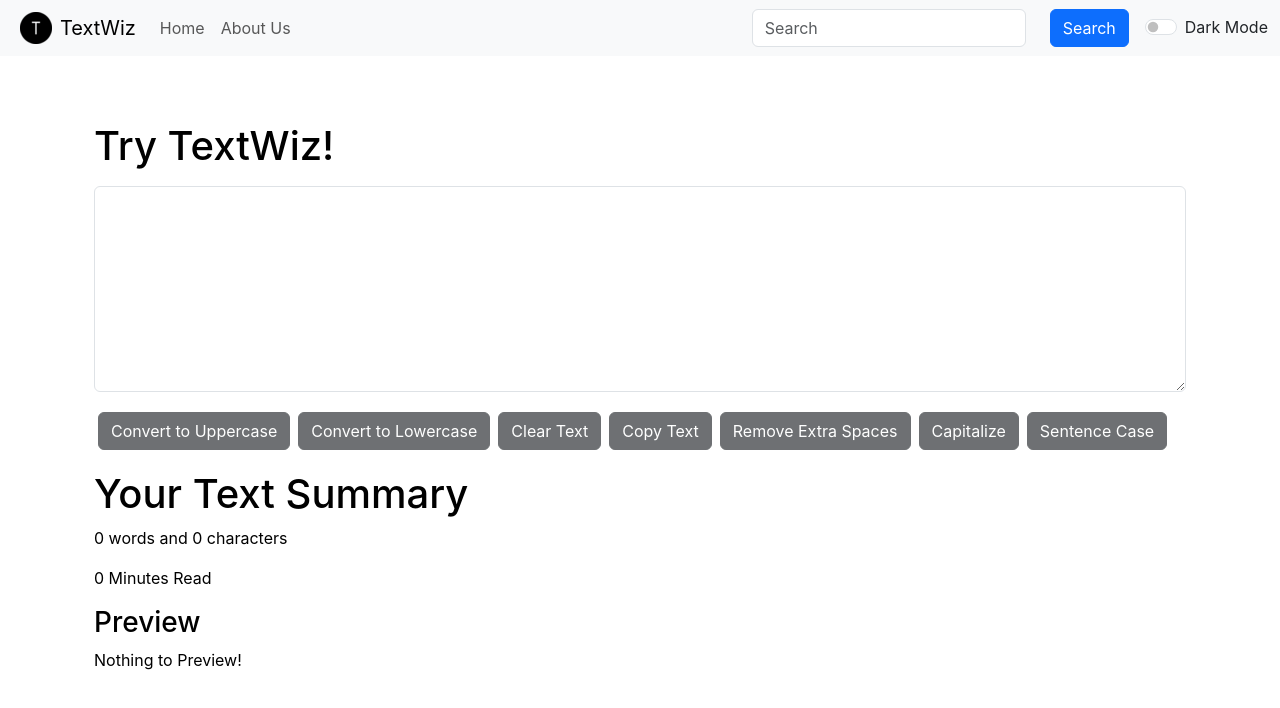
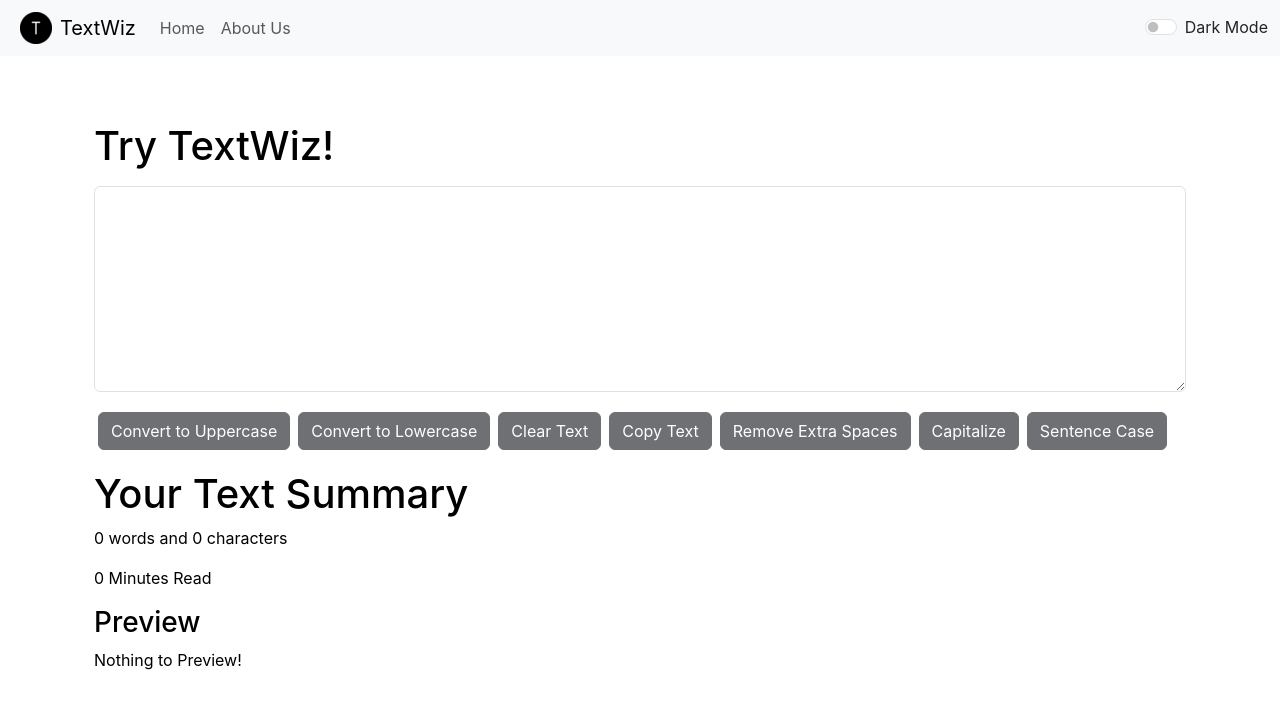
Before and after one commit to girijachachada/TextWiz, a React (Create React App) app: page / in a window 1280 px wide. Shown: the top 708 px of the page. Built offline with nearby package versions, Linux system fonts and the light colour scheme.

Commit message:
Final commit

```diff
--- a/src/components/Navbar.js
+++ b/src/components/Navbar.js
@@ -37,17 +37,6 @@
               </Link>
             </li>
           </ul>
-          <form className="d-flex" role="search">
-            <input
-              className="form-control me-2"
-              type="search"
-              placeholder="Search"
-              aria-label="Search"
-            />
-            <button className="btn btn-primary mx-3" type="submit">
-              Search
-            </button>
-          </form>
           <div className={`form-check form-switch text-${props.mode==='light'?'dark':'light'}`}>
             <input
               className="form-check-input"
```
